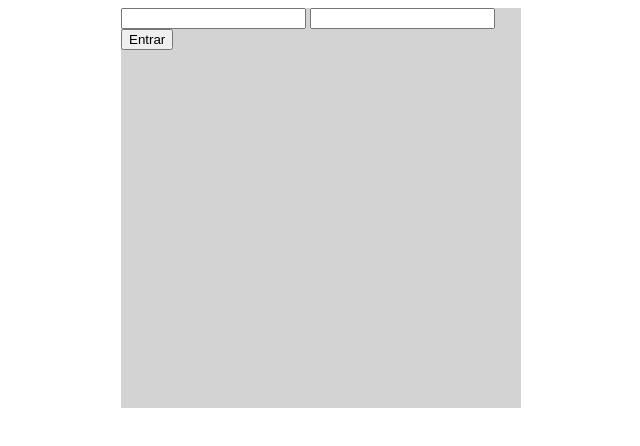
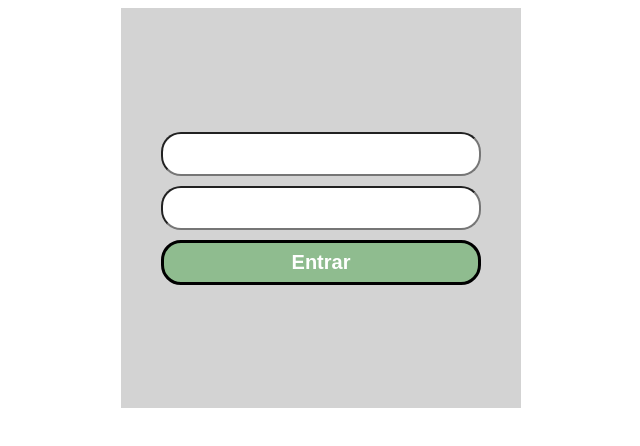
Before and after one commit to luizpaulogroup/facec-aula-front-projeto-1-turma-b, a plain HTML site: page pages/index.html in a window 1280 px wide. Shown: the whole page, without its empty margins (319-959 px from the left). Drawn offline with Linux system fonts and the light colour scheme.

Commit message:
Add files via upload

```diff
--- a/css/estilo.css
+++ b/css/estilo.css
@@ -3,8 +3,29 @@
     height: 400px;
     background-color: #D3D3D3;
     margin: 0 auto;
+    display: flex;
+    flex-direction: column;
+    align-items: center; /* Alinha ao centro considerando largura */
+    justify-content: center; /* Alinha ao centro considerando altura */
 }
 
 .input {
-    color: red;
+    width: 80%; /* Largura */
+    height: 40px; /* Altura */
+    margin-bottom: 10px; /* Espaçamento externo */
+    padding: 20px; /* Espaçamento interno */
+    box-sizing: border-box; /* Respeita o espaçamento interno, e
+    não deixa o elemento pai alterar seu comportamento! */
+    border-radius: 20px;
 }
+
+#botao-entrar{
+    width: 80%;
+    height: 45px;
+    background-color: darkseagreen;
+    border: solid 3px #000;
+    border-radius: 20px;
+    font-weight: bold;
+    color: #FFF;
+    font-size: 20px;
+}
--- a/pages/index.html
+++ b/pages/index.html
@@ -11,10 +11,10 @@
 
 <body>
 
-    <div id="conteudo">
-        <input type="email" class="input">
-        <input type="password" class="input">
-        <button id="botao-entrar">Entrar</button>
+    <div id="conteudo"> <!--PAI-->
+        <input type="email" class="input"> <!--FILHO-->
+        <input type="password" class="input"> <!--FILHO-->
+        <button id="botao-entrar">Entrar</button> <!--FILHO-->
     </div>
 
 </body>
```
